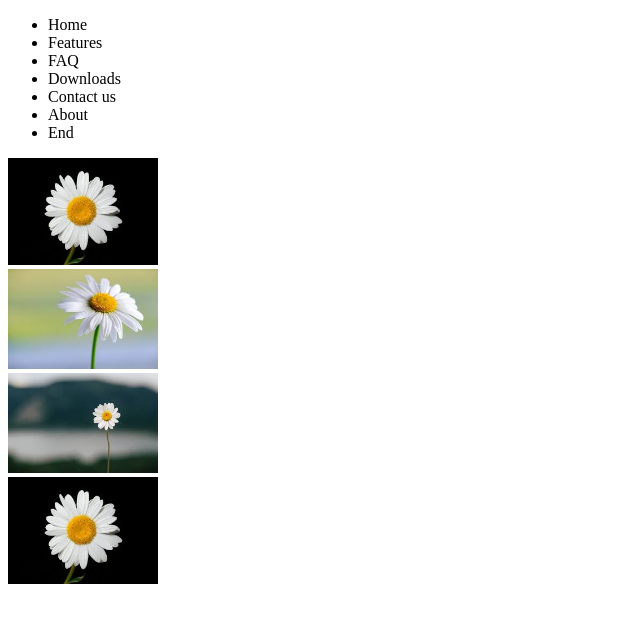
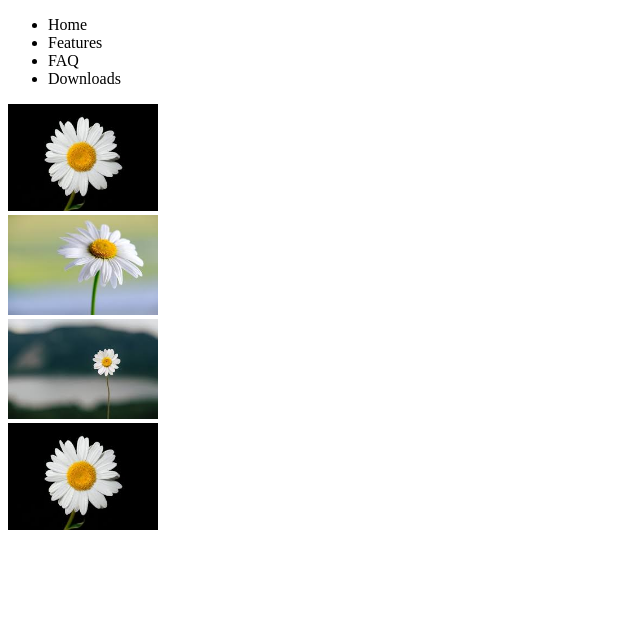
Before and after one commit to AbbasRazaPakistan/webdemo, a plain HTML site: page index.html in a window 1280 px wide. Shown: the whole page, without its empty margins (0-640 px from the left). Drawn offline with Linux system fonts and the light colour scheme.

Commit message:
deleted 3 menus.
deleted 3 menus [Contact us, About & End].

```diff
--- a/index.html
+++ b/index.html
@@ -16,9 +16,6 @@
       <li>Features</li>
       <li>FAQ</li>
       <li>Downloads</li>
-      <li>Contact us</li>
-      <li>About</li>
-      <li>End</li>
     </ul>
     <img src="./images/1.jpg" alt="" /><br />
     <img src="./images/2.jpg" alt="" /><br />
```
